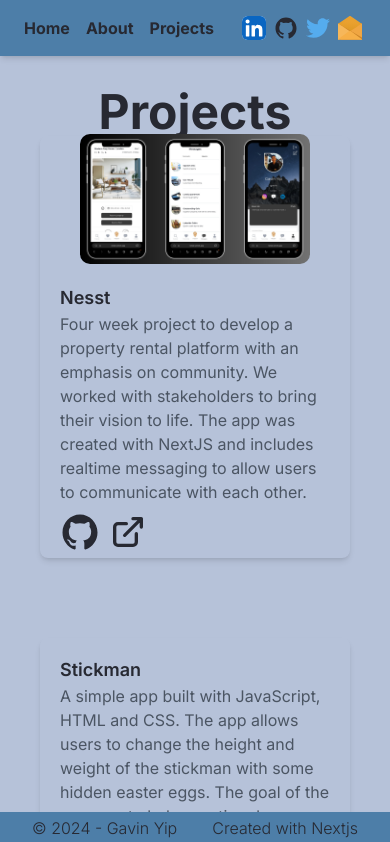
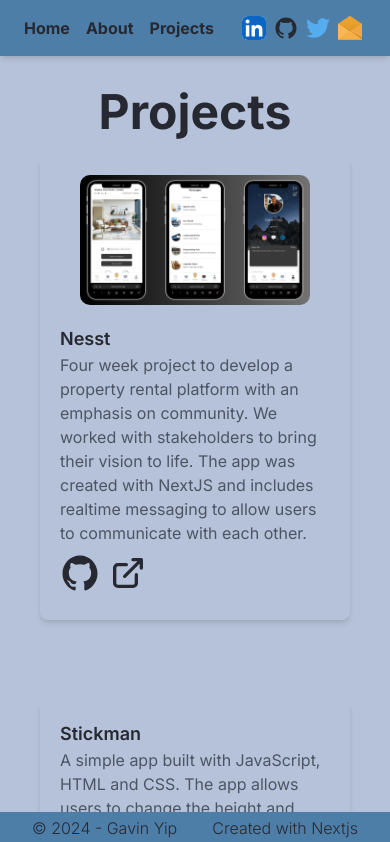
Before and after one commit to Gavinpiy/portfolio, a Next.js app: page /projects in a window 390 px wide. Shown: the top 842 px of the page. Built offline with nearby package versions, Linux system fonts and the light colour scheme.

Commit message:
v small phone spacing

```diff
--- a/components/Project.jsx
+++ b/components/Project.jsx
@@ -9,7 +9,7 @@ import { GithubIcon, LinkArrow } from "./Icons";
 const Project = ({ project, index }) => {
   return (
     <div
-      className="flex flex-col lg:grid grid-cols-10 items-center w-full h-[50vh] lg:h-[60vh] justify-center rounded-lg shadow-md"
+      className="flex flex-col lg:grid grid-cols-10 items-center w-full h-[55vh] lg:h-[60vh] justify-center rounded-lg shadow-md"
       style={{ backgroundColor: "" }}
     >
       {index % 2 === 0 ? (
@@ -117,7 +117,7 @@ const Project = ({ project, index }) => {
 const Projects = () => {
   return (
     <section className="flex flex-col items-center w-full py-8 bg-[#B6C2D9]">
-      <h1 className="text-5xl font-bold ">Projects</h1>
+      <h1 className="text-5xl font-bold pb-5">Projects</h1>
       <div className="container flex flex-col justify-center items-center w-full gap-20 px-10 pb-10">
         {data.map((project, index) => (
           <Project key={project.id} project={project} index={index} />
```
